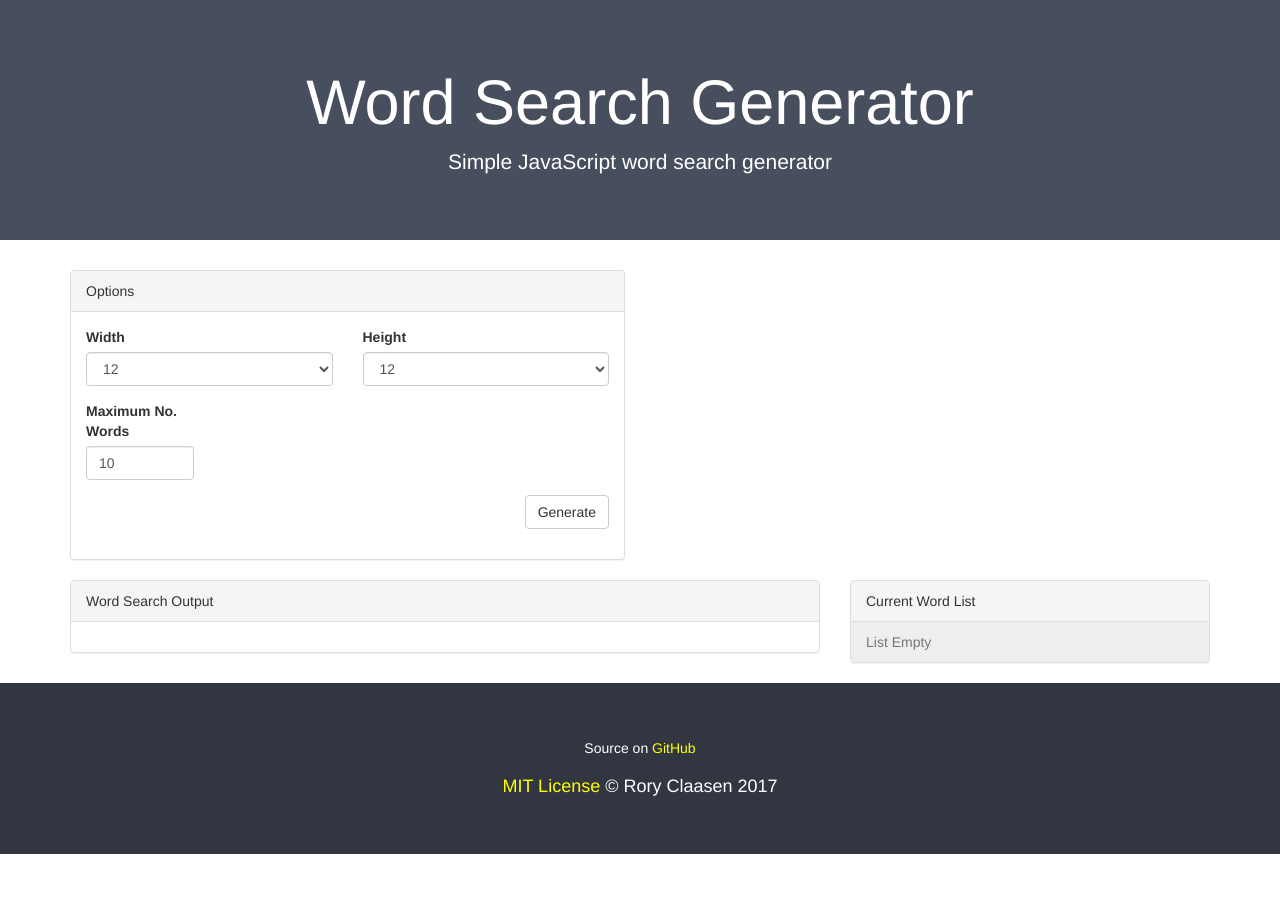
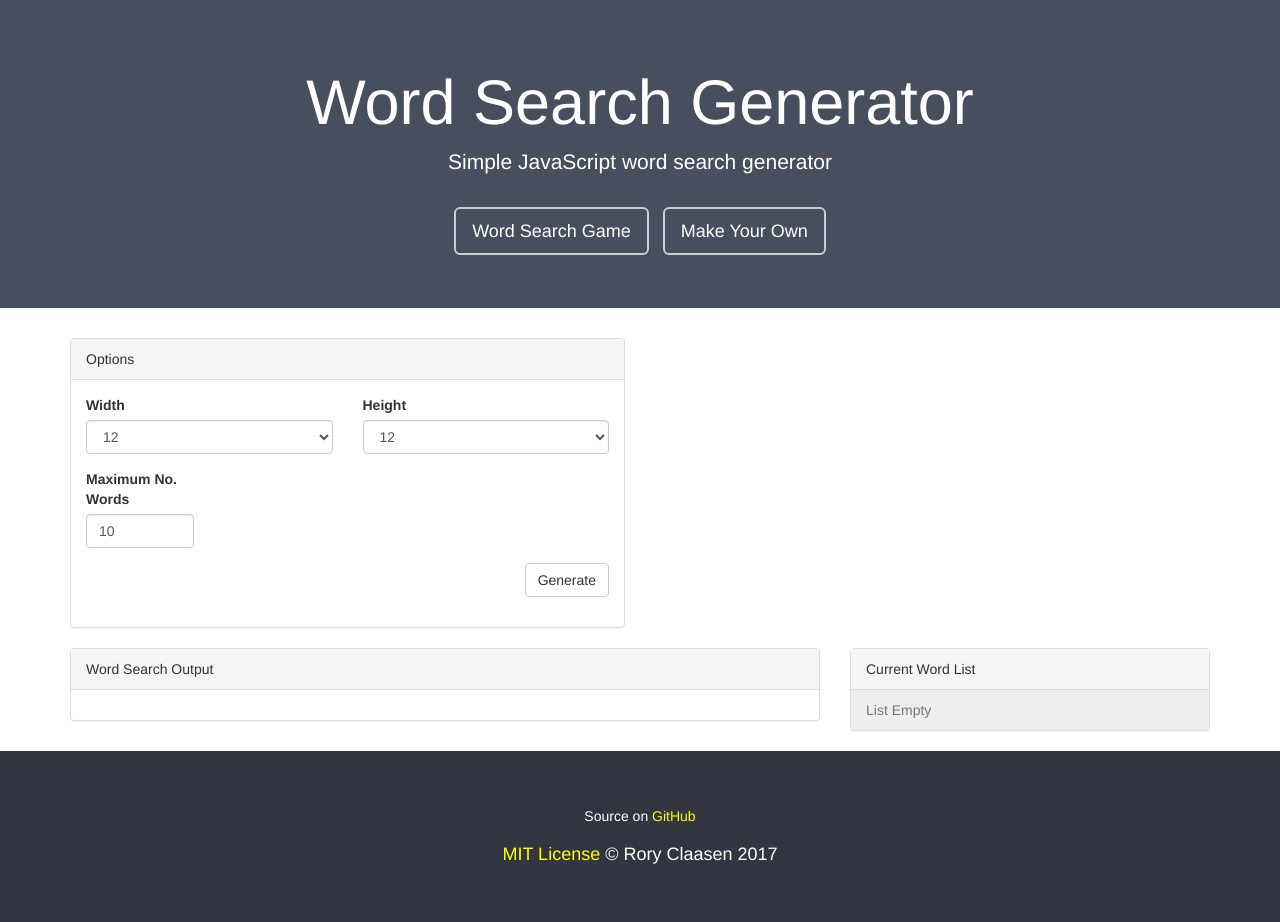
Before and after one commit to roryclaasen/word-search-generator, a Jekyll site: the page built from index.html, in a window 1280 px wide. Built offline with Jekyll 4.4.1, drawn with Linux system fonts in a browser that asks for light colours; nearby versions of some CDN libraries; before the commit the page ends 900 px from its top, so only the background shows below that; part of the change alters nothing that is shown.

Commit message:
Both examples in one file branch

```diff
--- a/_includes/head.html
+++ b/_includes/head.html
@@ -21,6 +21,9 @@
     <script src="https://maxcdn.bootstrapcdn.com/bootstrap/3.3.7/js/bootstrap.min.js"></script>
 
     <script src="{{ "/assets/script/generator.js" | prepend: site.baseurl | prepend: site.url }}"></script>
-    <script src="{{ "/assets/script/main.js" | prepend: site.baseurl | prepend: site.url }}"></script>
+
+    {% if page.script %}
+    <script src="{{ page.script | prepend: site.baseurl | prepend: site.url }}"></script>
+    {% endif %}
 </head>
 <!-- end of head -->
--- a/_includes/title.html
+++ b/_includes/title.html
@@ -2,6 +2,10 @@
     <div class="container text-center">
         <h1>{{ site.title }}</h1>
         <p>{{ site.description }}</p>
+        <div class="nav">
+            <a href="{{ "/" | prepend: site.baseurl | prepend: site.url }}" class="btn btn-default btn-lg" role="button">Word Search Game</a>
+            <a href="{{ "/generator" | prepend: site.baseurl | prepend: site.url }}" class="btn btn-default btn-lg" role="button">Make Your Own</a>
+        </div>
     </div>
 </div>
 <!-- End of Title -->
--- a/assets/script/main.js
+++ /dev/null
@@ -1,54 +0,0 @@
-$(function() {
-    var table = $('table#search-output tbody');
-    var wordGame = new WordGame(table);
-
-    $("a[href^='#']").on('click', function(e) {
-        e.preventDefault();
-        var hash = this.hash;
-        $('html, body').animate({
-            scrollTop: $(hash).offset().top
-        }, 300, function() {
-            window.location.hash = hash;
-        });
-    });
-
-    $('button#generate').click(function() {
-        table.html('');
-
-        wordGame.generator.options.width = parseInt($('#tableWidth').find(":selected").text());
-        wordGame.generator.options.height = parseInt($('#tableHeight').find(":selected").text());
-
-        wordGame.maxNumberWords = parseInt($('#maxWords').val());
-
-        var charTable = wordGame.newGame();
-        var wordList = wordGame.generator.wordList;
-
-        var list = $('#word-list > ul');
-        var emptyMsg = $('#word-list > ul > li.disabled');
-        $("#word-list > ul > li:not(:first-child)").remove();
-        emptyMsg.show();
-        for (i = 0; i < wordList.length; i++) {
-            var word = wordList[i];
-            var item = $('<li class="list-group-item"></i>');
-            var spanWord = $('<span class="word">' + word.toUpperCase() + '</span>');
-            item.append(spanWord);
-            list.append(item);
-            emptyMsg.hide();
-        }
-
-        for (var y = 0; y < wordGame.generator.options.height; y++) {
-            var row = $('<tr></tr>');
-            for (var x = 0; x < wordGame.generator.options.width; x++) {
-                var cell = $('<td></td>');
-                cell.html(charTable[y][x]);
-                cell.attr('data-cord', String.format('{0},{1}', x, y));
-                cell.click(function(e) {
-                    wordGame.checkCell($(this).data('x'), $(this).data('y'));
-                    $(this).css("background-color", "#e9e9e9");
-                });
-                row.append(cell);
-            }
-            table.append(row);
-        }
-    });
-});
--- a/assets/style/theme.scss
+++ b/assets/style/theme.scss
@@ -6,7 +6,16 @@
     background-color: $bg-color;
     color: #ffffff;
     border-radius: 0;
-    &.title { z-index: 1040; }
+    &.title div.nav {
+        padding-top: 10px;
+        a {
+            margin: 5px;
+            background: none;
+            color: white;
+            border-width: 2px;
+            &:hover { background-color: rgba(white, 0.1); }
+        }
+    }
     &.footer {
         margin-bottom: 0px;
         background-color: darken($bg-color, 10%);
--- a/index.html
+++ b/index.html
@@ -1,5 +1,6 @@
 ---
 layout: default
+script: /assets/script/game.js
 minSize: 5
 maxSize: 20
 defaultSize: 12
```
